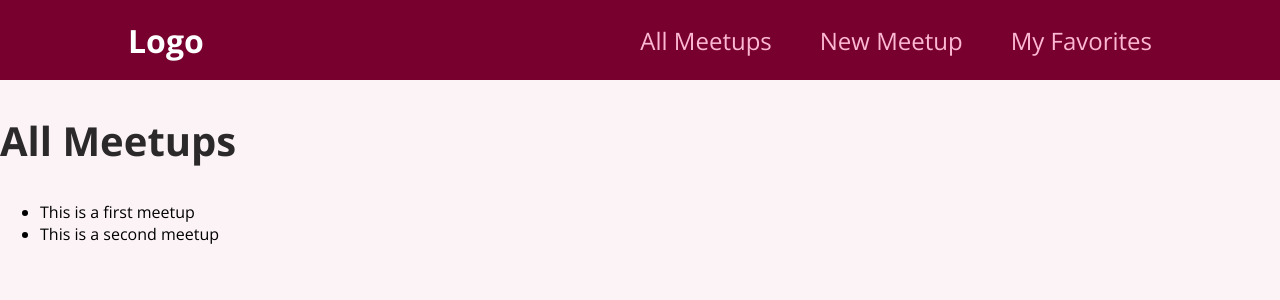
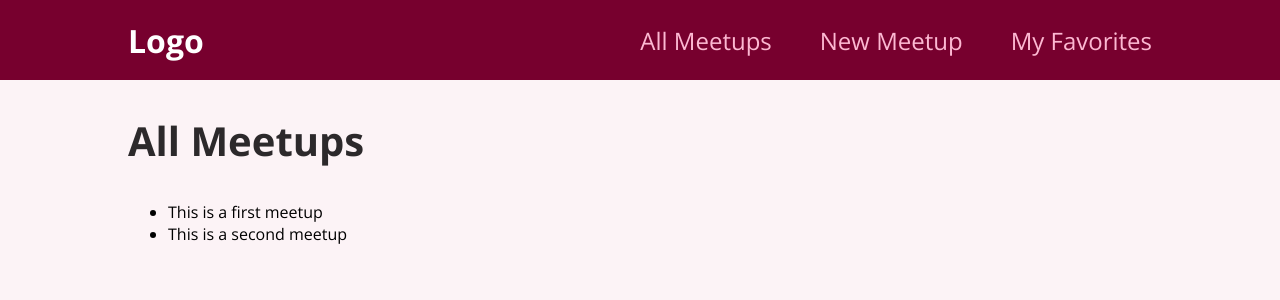
Before and after one commit to yayner2002/meetups, a React (Create React App) app: page / in a window 1280 px wide. Shown: the top 300 px of the page. Built offline with nearby package versions, Linux system fonts and the light colour scheme.

Commit message:
Add css module to navlinks

```diff
--- a/src/pages/AllMeetups.js
+++ b/src/pages/AllMeetups.js
@@ -1,4 +1,5 @@
 import React from "react";
+import styles from "./AllMeetups.module.css";
 
 function AllMeetupsPage() {
   const DUMMY_DATA = [
@@ -21,14 +22,18 @@ function AllMeetupsPage() {
         "This is a first, amazing meetup which you definitely should not miss. It will be a lot of fun!",
     },
   ];
-  return <section>
-    <h1>All Meetups</h1>
-    <ul>
-        {DUMMY_DATA.map(meetup => {
-            return <li key={meetup.id}>{meetup.title}</li>
-        })}
-    </ul>
-  </section>;
+  return (
+    <div className={styles.container}>
+      <section>
+        <h1>All Meetups</h1>
+        <ul>
+          {DUMMY_DATA.map((meetup) => {
+            return <li key={meetup.id}>{meetup.title}</li>;
+          })}
+        </ul>
+      </section>
+    </div>
+  );
 }
 
 export default AllMeetupsPage;
--- /dev/null
+++ b/src/pages/AllMeetups.module.css
@@ -0,0 +1,5 @@
+.container{
+    width: 80%;
+    margin: auto;
+    box-sizing: border-box;
+}
--- a/src/pages/Favorites.js
+++ b/src/pages/Favorites.js
@@ -1,7 +1,10 @@
 import React from "react";
+import styles from './Favorites.module.css';
 
 function FavoritesPage() {
-  return <div>FavoritesPage</div>;
+  return <div className={styles.container}>
+    <div>FavoritesPage</div>
+  </div>
 }
 
 export default FavoritesPage;
--- /dev/null
+++ b/src/pages/Favorites.module.css
@@ -0,0 +1,5 @@
+.container{
+    width: 80%;
+    margin: auto;
+    box-sizing: border-box;
+}
--- a/src/pages/NewMeetup.js
+++ b/src/pages/NewMeetup.js
@@ -1,7 +1,12 @@
 import React from "react";
+import styles from "./NewMeetup.module.css";
 
 function NewMeetupPage() {
-  return <div>NewMeetupPage</div>;
+  return (
+    <div className={styles.container}>
+      <div>NewMeetupPage</div>
+    </div>
+  );
 }
 
 export default NewMeetupPage;
--- /dev/null
+++ b/src/pages/NewMeetup.module.css
@@ -0,0 +1,5 @@
+.container{
+    width: 80%;
+    margin: auto;
+    box-sizing: border-box;
+}
```
